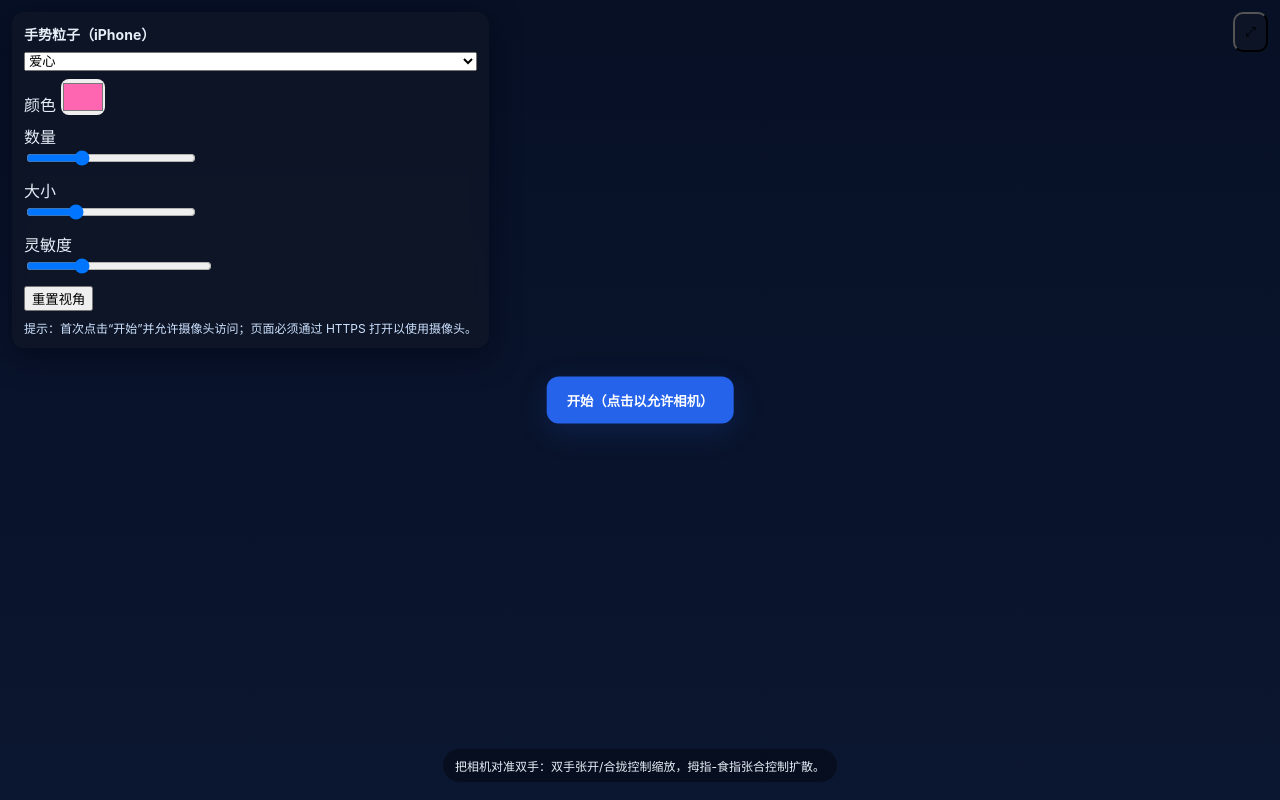
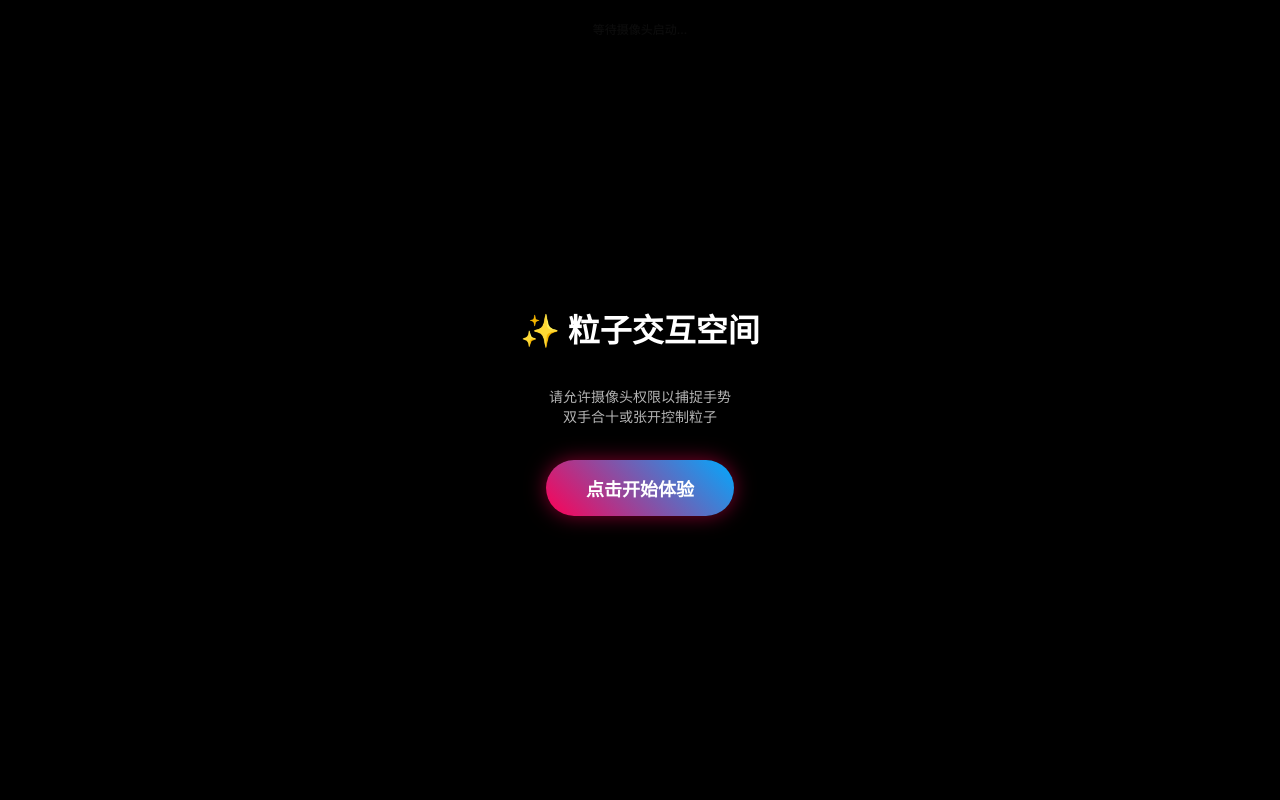
Before and after one commit to vvvvavs1/vvvvavs1.github.io, a plain HTML site: page index.html in a window 1280 px wide. Drawn offline with nearby package versions, Linux system fonts and the light colour scheme.

Commit message:
Update index.html

```diff
--- a/index.html
+++ b/index.html
@@ -1,71 +1,98 @@
-<!doctype html>
+<!DOCTYPE html>
 <html lang="zh-CN">
 <head>
-  <meta charset="utf-8" />
-  <meta name="viewport" content="width=device-width,initial-scale=1,viewport-fit=cover" />
-  <title>Three.js 手势粒子（iPhone 兼容）</title>
-  <meta name="description" content="Three.js 粒子系统，通过摄像头手势（MediaPipe Hands）控制。适配 iPhone Safari (HTTPS required)"/>
-  <style>
-    :root{--bg:linear-gradient(180deg,#071025 0%,#0b1630 100%);--panel:rgba(255,255,255,0.06);}
-    html,body{height:100%;margin:0;font-family: -apple-system, BlinkMacSystemFont, 'Segoe UI', Roboto, 'Helvetica Neue', Arial; background:var(--bg); color:#e6eef8}
-    #app{position:fixed;inset:0;display:block;overflow:hidden}
-    canvas{display:block;width:100%;height:100%}
-    .ui{position:fixed;left:12px;top:12px;background:rgba(17,24,39,0.6);padding:12px;border-radius:12px;backdrop-filter:blur(8px);box-shadow:0 8px 30px rgba(2,6,23,0.6);min-width:220px;z-index:40}
-    .ui h3{margin:0 0 8px 0;font-size:14px}
-    .row{display:flex;gap:8px;align-items:center;margin-bottom:8px}
-    select,input[type=range]{width:100%}
-    input[type=color]{width:44px;height:36px;border-radius:8px;padding:0;border:none}
-    .fs{position:fixed;right:12px;top:12px;padding:10px;border-radius:10px;background:rgba(17,24,39,0.6);z-index:40}
-    #startBtn{position:fixed;left:50%;top:50%;transform:translate(-50%,-50%);z-index:60;padding:14px 20px;background:#2563eb;border:none;color:white;border-radius:12px;font-weight:600;box-shadow:0 8px 30px rgba(37,99,235,0.18)}
-    #hint{position:fixed;left:50%;bottom:18px;transform:translateX(-50%);padding:8px 12px;border-radius:999px;background:rgba(0,0,0,0.35);font-size:12px;z-index:40}
-    #camPreview{position:fixed;right:12px;bottom:12px;width:140px;height:100px;border-radius:8px;overflow:hidden;border:1px solid rgba(255,255,255,0.06);background:#000;z-index:30;display:none}
-    video{width:100%;height:100%;object-fit:cover}
-    @media (max-width:720px){ .ui{left:10px;right:10px;top:10px} #camPreview{display:block} }
-  </style>
+    <meta charset="UTF-8">
+    <meta name="viewport" content="width=device-width, initial-scale=1.0, maximum-scale=1.0, user-scalable=no">
+    <title>3D 手势粒子交互</title>
+    <style>
+        body { margin: 0; overflow: hidden; background-color: #050505; font-family: -apple-system, BlinkMacSystemFont, "Segoe UI", Roboto, sans-serif; }
+
+        /* 视频隐藏，但必须存在于DOM中 */
+        #cam { position: absolute; top: 0; left: 0; opacity: 0; pointer-events: none; z-index: -1; width: 1px; height: 1px; }
+
+        /* 启动遮罩层 (iOS 必须) */
+        #overlay {
+            position: fixed; top: 0; left: 0; width: 100%; height: 100%;
+            background: rgba(0,0,0,0.9); z-index: 100;
+            display: flex; flex-direction: column; justify-content: center; align-items: center;
+            color: white; text-align: center; transition: opacity 0.5s;
+        }
+
+        #startBtn {
+            padding: 15px 40px; font-size: 18px; border-radius: 30px;
+            border: none; background: linear-gradient(45deg, #ff0055, #00aaff);
+            color: white; font-weight: bold; cursor: pointer; margin-top: 20px;
+            box-shadow: 0 0 20px rgba(255, 0, 85, 0.5);
+        }
+
+        /* UI 控制面板 */
+        #ui-panel {
+            position: absolute; bottom: 30px; left: 50%; transform: translateX(-50%);
+            width: 90%; max-width: 380px;
+            background: rgba(20, 20, 20, 0.6); backdrop-filter: blur(12px);
+            -webkit-backdrop-filter: blur(12px);
+            padding: 15px; border-radius: 24px;
+            border: 1px solid rgba(255,255,255,0.1);
+            z-index: 10; display: none; /* 启动后显示 */
+            flex-direction: column; gap: 12px;
+        }
+
+        .control-row { display: flex; justify-content: space-between; align-items: center; color: rgba(255,255,255,0.9); font-size: 14px; }
+
+        select, input[type="color"] {
+            background: rgba(255,255,255,0.1); border: 1px solid rgba(255,255,255,0.2);
+            color: white; padding: 6px 10px; border-radius: 8px; outline: none;
+        }
+
+        #status-text {
+            position: absolute; top: 20px; left: 0; width: 100%;
+            text-align: center; color: rgba(255,255,255,0.5);
+            font-size: 12px; pointer-events: none; z-index: 5;
+        }
+
+        #fullscreen-btn {
+            background: transparent; border: 1px solid rgba(255,255,255,0.3);
+            color: white; padding: 5px 15px; border-radius: 15px; font-size: 12px;
+        }
+    </style>
+    <!-- 引入 Three.js -->
+    <script src="https://cdnjs.cloudflare.com/ajax/libs/three.js/r128/three.min.js"></script>
 </head>
 <body>
-  <div id="app">
-    <canvas id="gl"></canvas>
 
-    <div class="ui" id="ui">
-      <h3>手势粒子（iPhone）</h3>
-      <div class="row">
-        <select id="shapeSelect">
-          <option value="heart">爱心</option>
-          <option value="flower">花朵</option>
-          <option value="saturn">土星</option>
-          <option value="buddha">佛像</option>
-          <option value="firework">烟花</option>
-        </select>
-      </div>
-      <div class="row">
-        <label>颜色 <input id="colorPicker" type="color" value="#ff66b2"></label>
-      </div>
-      <div class="row">
-        <label>数量 <input id="countRange" type="range" min="512" max="12000" step="128" value="4096"></label>
-      </div>
-      <div class="row">
-        <label>大小 <input id="sizeRange" type="range" min="1" max="12" step="0.5" value="4"></label>
-      </div>
-      <div class="row">
-        <label>灵敏度 <input id="sensitivity" type="range" min="0.2" max="3.0" step="0.1" value="1.0"></label>
-      </div>
-      <div class="row">
-        <button id="resetBtn">重置视角</button>
-      </div>
-      <div style="font-size:12px;color:#cfe3ff">提示：首次点击“开始”并允许摄像头访问；页面必须通过 HTTPS 打开以使用摄像头。</div>
+    <!-- 启动页 -->
+    <div id="overlay">
+        <h1>✨ 粒子交互空间</h1>
+        <p style="opacity: 0.7; font-size: 14px; max-width: 80%;">请允许摄像头权限以捕捉手势<br>双手合十或张开控制粒子</p>
+        <button id="startBtn">点击开始体验</button>
+        <p id="loading-text" style="display:none; color: #00aaff; margin-top:10px; font-size:12px;">正在加载 AI 模型...</p>
     </div>
 
-    <button id="fs" class="fs" title="全屏">⤢</button>
+    <div id="status-text">等待摄像头启动...</div>
+    <video id="cam" playsinline webkit-playsinline muted></video>
 
-    <div id="camPreview"><video id="cam" playsinline muted></video></div>
+    <!-- 控制面板 -->
+    <div id="ui-panel">
+        <div class="control-row">
+            <span>🔮 模型形态</span>
+            <select id="shape-select">
+                <option value="heart">❤️ 律动爱心</option>
+                <option value="saturn">🪐 环绕土星</option>
+                <option value="flower">🌸 生命之花</option>
+                <option value="spiral">🌀 银河螺旋</option>
+                <option value="cube">🧊 量子方块</option>
+            </select>
+        </div>
+        <div class="control-row">
+            <span>🎨 粒子颜色</span>
+            <input type="color" id="color-picker" value="#ff0055">
+        </div>
+        <div class="control-row" style="justify-content: center; margin-top: 5px;">
+            <button id="fullscreen-btn">切换全屏模式</button>
+        </div>
+    </div>
 
-    <div id="hint">把相机对准双手：双手张开/合拢控制缩放，拇指-食指张合控制扩散。</div>
-
-    <button id="startBtn">开始（点击以允许相机）</button>
-  </div>
-
-  <!-- 使用模块导入（CDN） -->
-  <script type="module" src="./main.js"></script>
+    <!-- 核心逻辑 -->
+    <script type="module" src="./main.js"></script>
 </body>
 </html>
```
